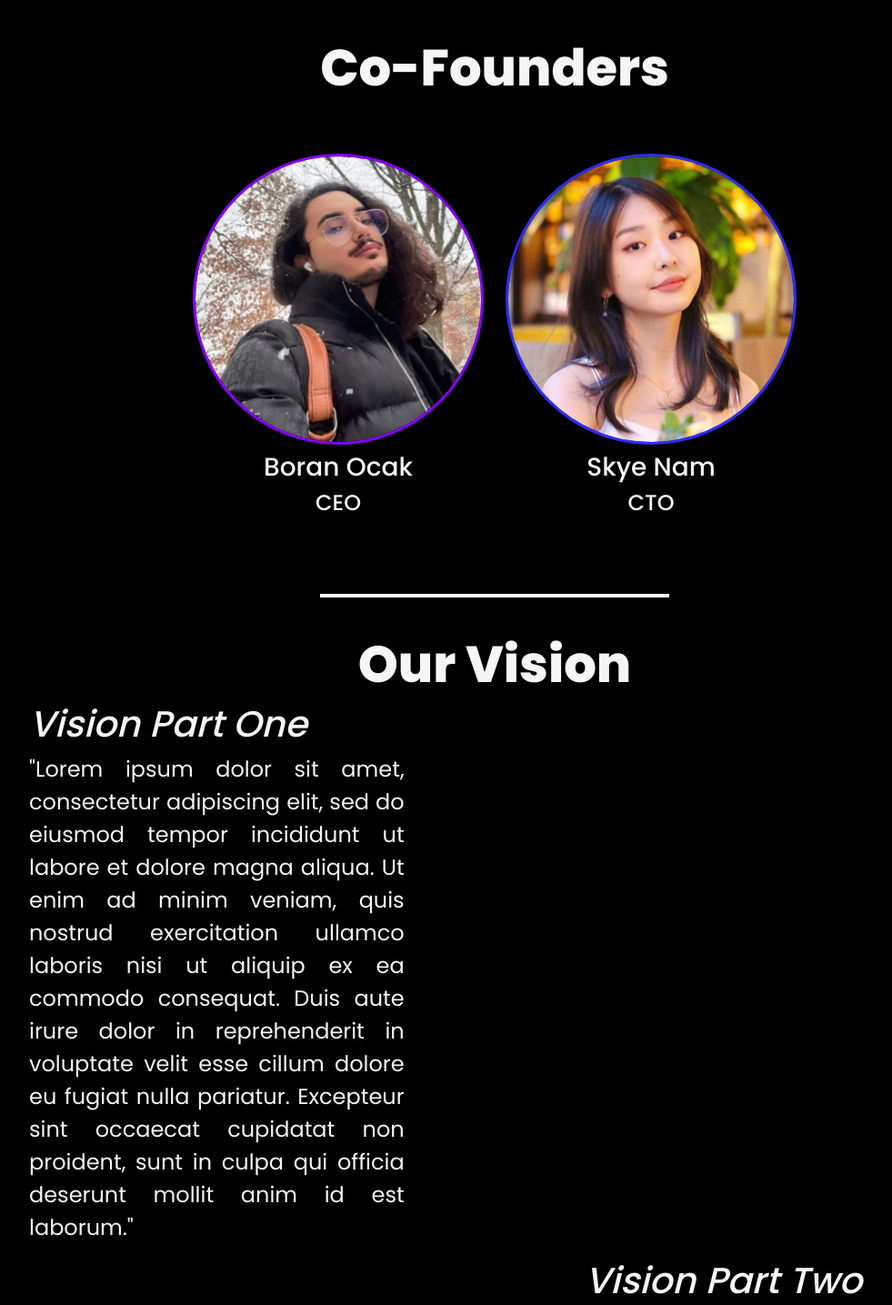
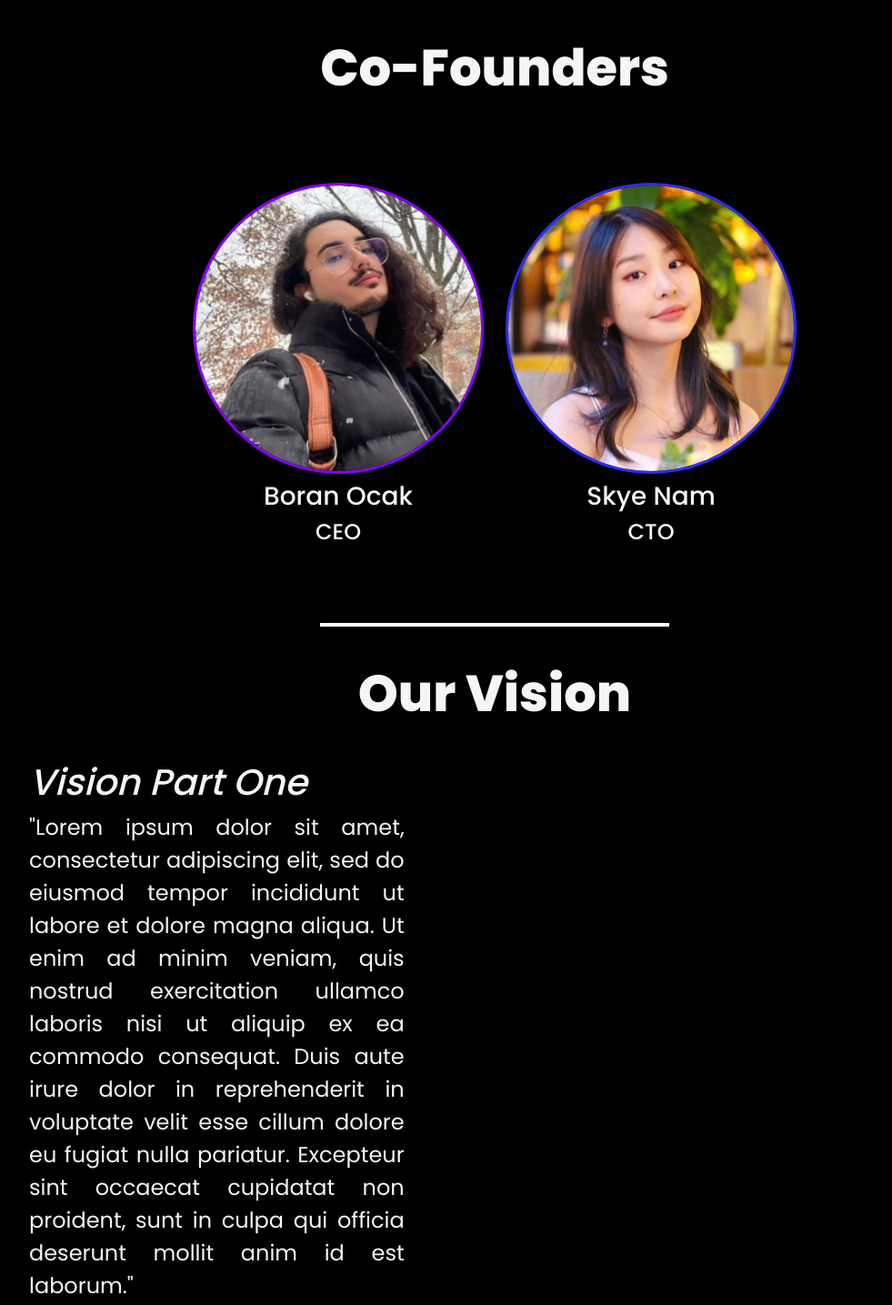
Before and after one commit to meta112/noredio-website, a Django app: page /about/ in a window 1280 px wide. Shown: the part 497-1932 px from the top of the page at 91% size, without its empty margins (96-1077 px from the left). Run offline with Django 5.2, Linux system fonts and the light colour scheme.

Commit message:
add more space below section headers

```diff
--- a/noredio/frontend/static/frontend/style.css
+++ b/noredio/frontend/static/frontend/style.css
@@ -35,6 +35,7 @@ h1, h3, h4{
 h1 {
     font-weight: bold;
     font-size: 3.5rem;
+    margin-bottom: 5vh;
 }
 
 .page-main-title > h1 {
```
